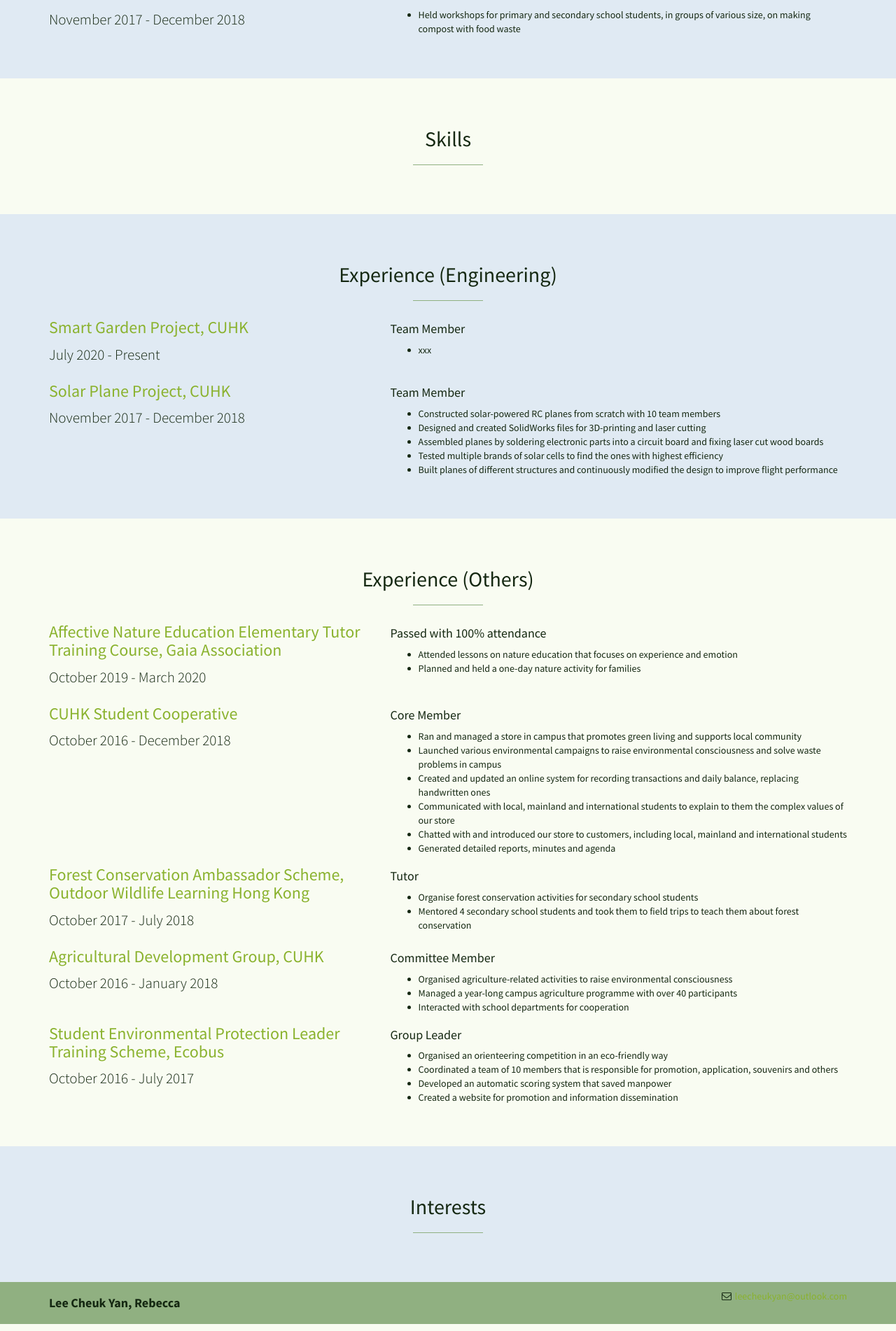
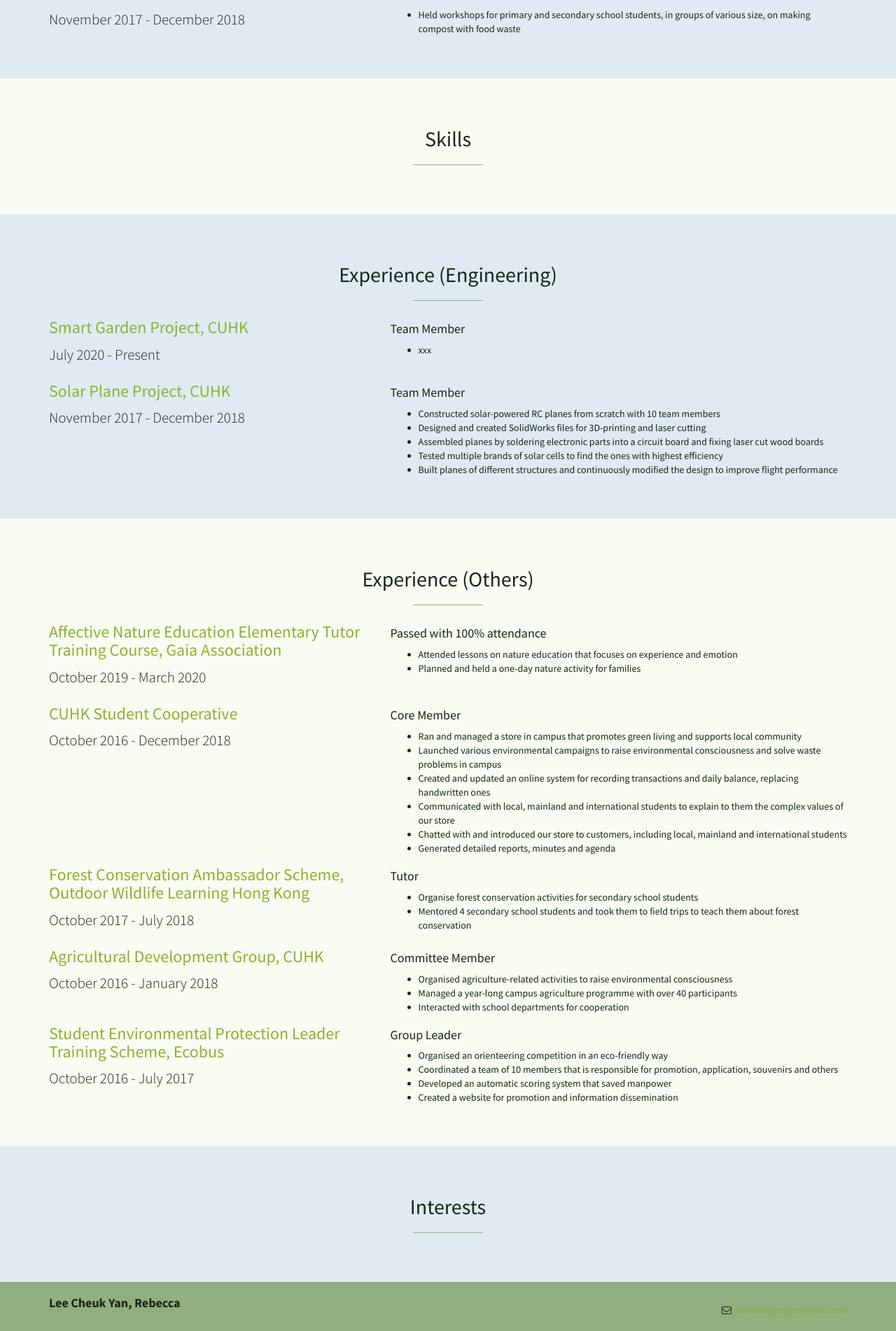
Before and after one commit to leelacceber/stylish-portfolio-jekyll-master, a Jekyll site: the page built from index.html, in a window 1280 px wide. Shown: the part 1676-3578 px from the top of the page at 70% size. Built offline with Jekyll 4.4.1, drawn with Linux system fonts in a browser that asks for light colours.

Commit message:
Update footer.html

```diff
--- a/_includes/footer.html
+++ b/_includes/footer.html
@@ -15,7 +15,7 @@
 
       <div class="col-xs-6 text-right">
 <!--      <li><i class="fa fa-phone fa-fw"></i> {{ site.telephone }}</li>    -->
-          <p><i class="fa fa-envelope-o fa-fw"></i>  <a href="mailto:{{ site.email }}">{{ site.email }}</a>
+          <p><br><i class="fa fa-envelope-o fa-fw"></i>  <a href="mailto:{{ site.email }}">{{ site.email }}</a>
           </p>
 <!--
         <br>
```
